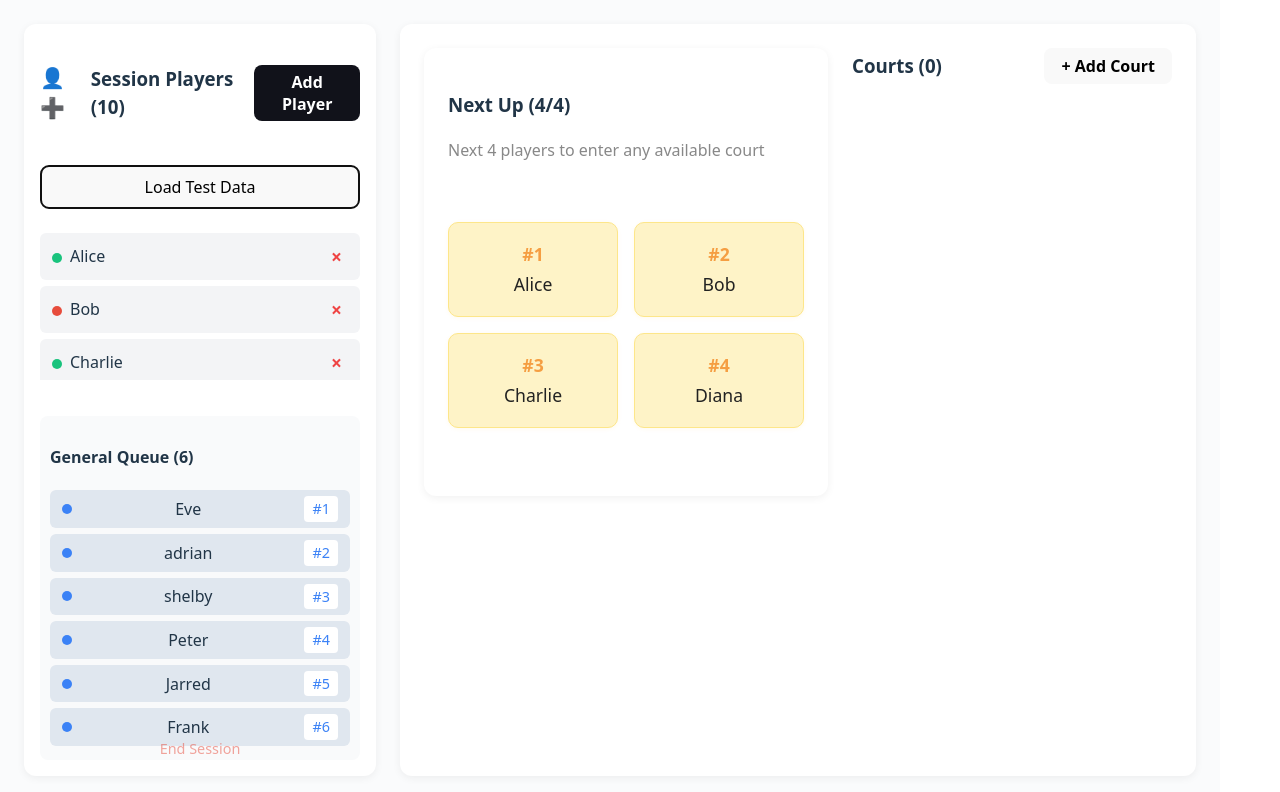
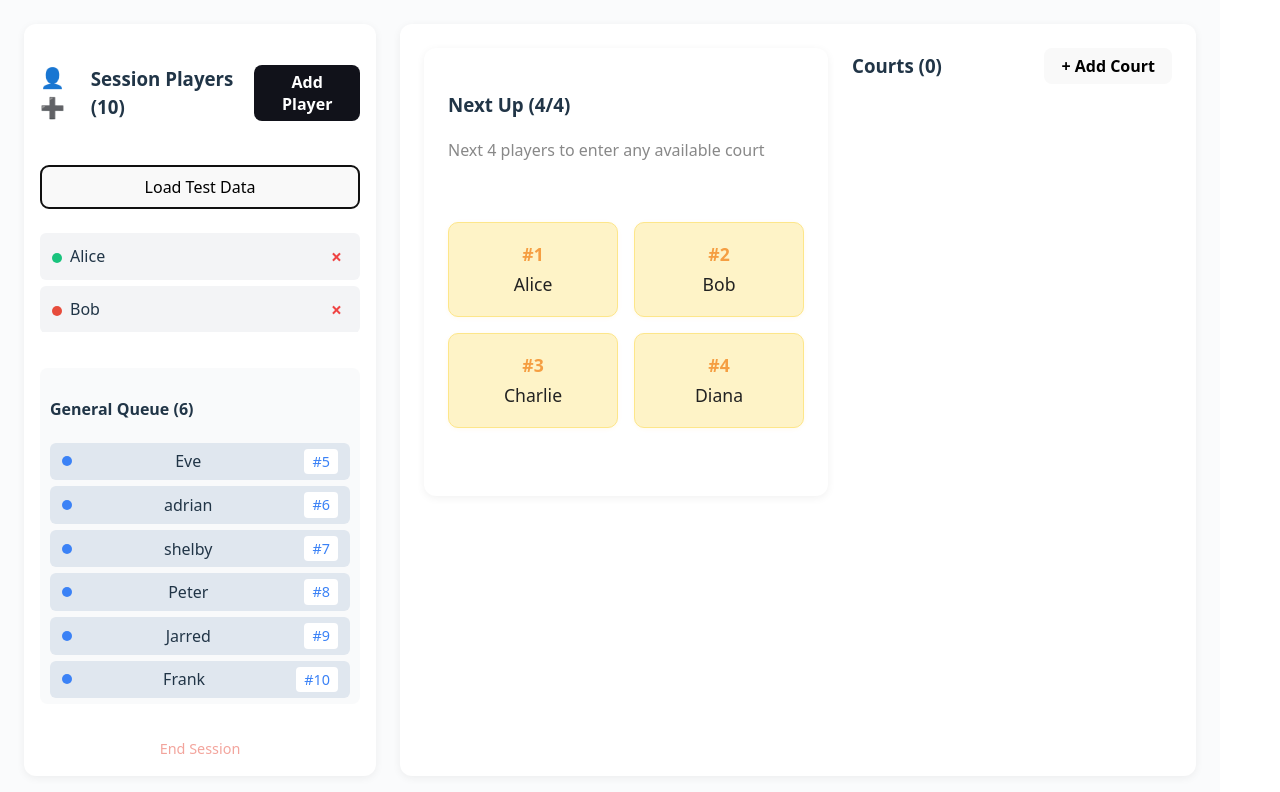
Before and after one commit to ghf4336/PaddleStack, a React (Vite) app in the folder client/: page / in a window 1280 px wide. Both pictures are taken after a click on the button "Load Test Data". Shown: the top 792 px of the page. Built offline with nearby package versions, Linux system fonts and the light colour scheme.

Commit message:
fix queue display order and general queue scroll

```diff
--- a/client/src/App.jsx
+++ b/client/src/App.jsx
@@ -240,6 +240,7 @@ function App() {
   const unpausedSessionPlayers = sessionPlayers.filter(p => !pausedPlayers.some(pp => pp.name === p.name));
   const nextUpPlayers = unpausedSessionPlayers.filter((_, i) => !assignedIndices.has(i)).slice(0, 4);
   const generalQueue = unpausedSessionPlayers.filter((_, i) => !assignedIndices.has(i)).slice(4);
+  const nextUpCount = nextUpPlayers.length;
 
   // Open modal to add player
   const handleAddPlayer = () => {
@@ -331,6 +332,7 @@ function App() {
         toast={toast}
         toastTimeout={toastTimeout}
         generalQueue={generalQueue}
+        generalQueueStartNum={nextUpCount + 1}
         // End Session button slot
         endSessionButton={
           <div style={{ position: 'absolute', bottom: 16, left: 0, width: '100%', textAlign: 'center' }}>
@@ -363,7 +365,7 @@ function App() {
 
       {/* Main content: Next Up display and Courts */}
       <div className="main-content" style={{ display: 'flex', gap: '24px' }}>
-        <NextUpSection nextUpPlayers={nextUpPlayers} />
+        <NextUpSection nextUpPlayers={nextUpPlayers} startNum={1} />
         <CourtsPanel
           courts={courts}
           courtToRemove={courtToRemove}
--- a/client/src/NextUpSection.jsx
+++ b/client/src/NextUpSection.jsx
@@ -1,6 +1,6 @@
 import React from 'react';
 
-function NextUpSection({ nextUpPlayers }) {
+function NextUpSection({ nextUpPlayers, startNum = 1 }) {
   return (
     <div className="nextup-section">
       <h3>Next Up ({nextUpPlayers.length}/4)</h3>
@@ -13,7 +13,7 @@ function NextUpSection({ nextUpPlayers }) {
               const p = nextUpPlayers[idx];
               return p ? (
                 <div className="nextup-card" key={col}>
-                  <div className="nextup-num">#{idx + 1}</div>
+                  <div className="nextup-num">#{startNum + idx}</div>
                   <div className="nextup-name">{p.name}</div>
                 </div>
               ) : <div className="nextup-card empty" key={col} role="presentation"></div>;
--- a/client/src/Sidebar.jsx
+++ b/client/src/Sidebar.jsx
@@ -11,6 +11,7 @@ function Sidebar({
   toast,
   toastTimeout,
   generalQueue,
+  generalQueueStartNum = 5,
   endSessionButton
 }) {
   return (
@@ -78,12 +79,20 @@ function Sidebar({
             );
           })}
       </div>
-      <div className="general-queue">
+      <div
+        className="general-queue"
+        style={{
+          maxHeight: '320px',
+          overflowY: 'auto',
+          marginBottom: 56, // space for End Session button
+          paddingBottom: 8,
+        }}
+      >
         <h4>General Queue ({generalQueue.length})</h4>
         {generalQueue.map((p, i) => (
           <div className="queue-player" key={i}>
             <span className="queue-dot" /> {p.name}
-            <span className="queue-num">#{i + 1}</span>
+            <span className="queue-num">#{generalQueueStartNum + i}</span>
           </div>
         ))}
       </div>
```
